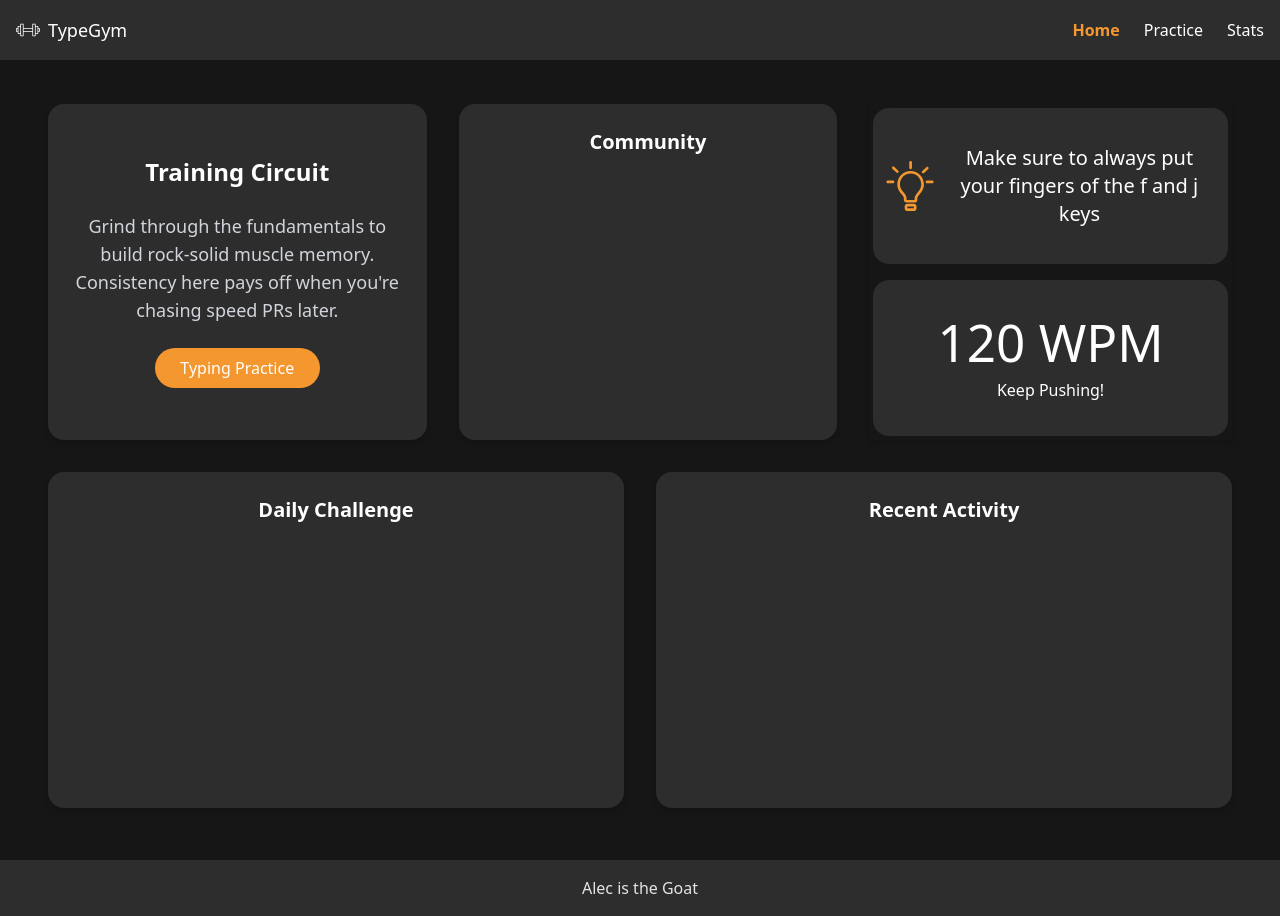
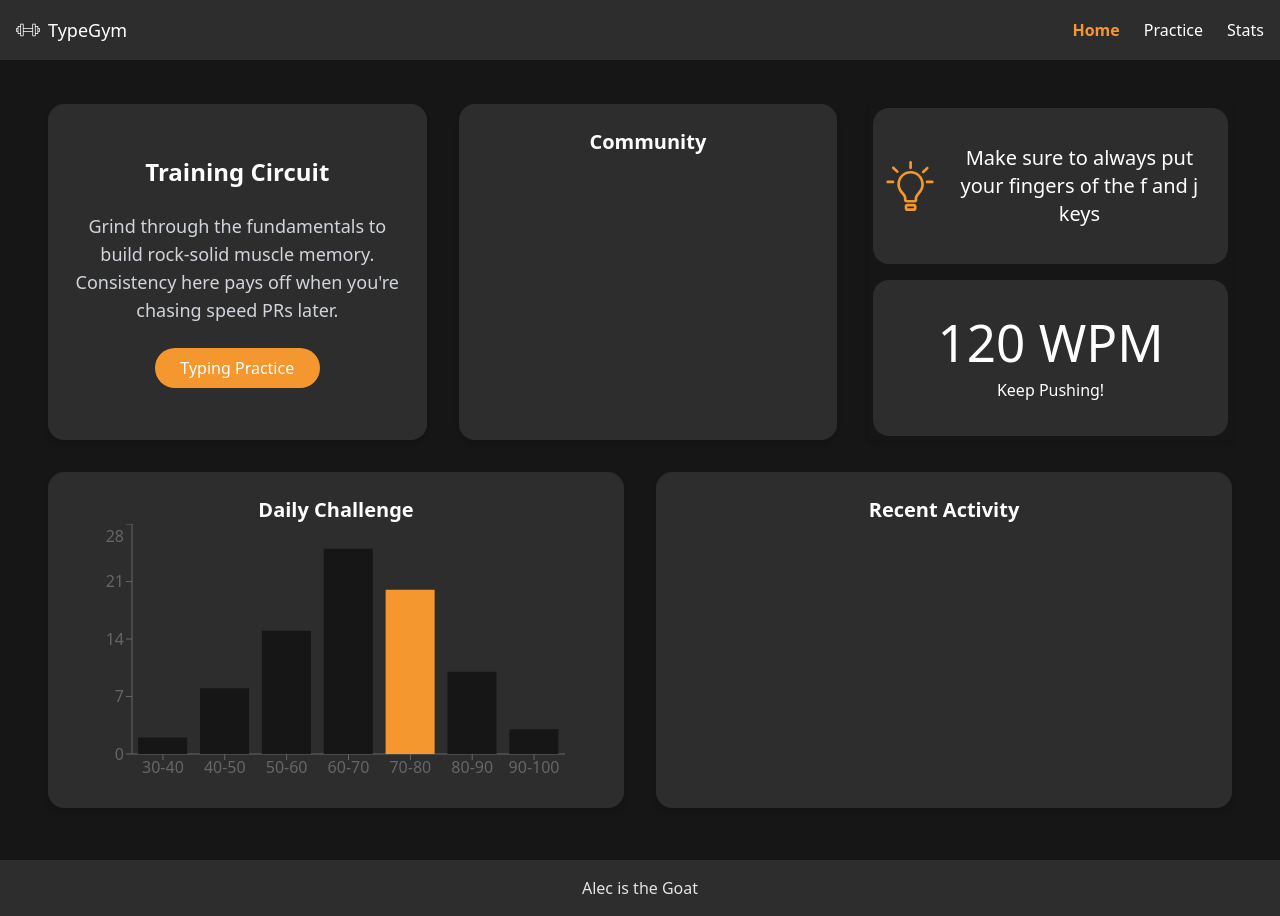
Before and after one commit to alecnhance/TypingGymV2, a React (Vite) app: page / in a window 1280 px wide. Built offline with nearby package versions, Linux system fonts and the light colour scheme.

Commit message:
set up daily challenge bar chart hardcoded

```diff
--- a/package.json
+++ b/package.json
@@ -23,7 +23,8 @@
     "react-dom": "^19.0.0",
     "react-router-dom": "^7.5.3",
     "react-select": "^5.10.1",
-    "react-swipeable": "^7.0.2"
+    "react-swipeable": "^7.0.2",
+    "recharts": "^2.15.3"
   },
   "devDependencies": {
     "@eslint/js": "^9.22.0",
--- /dev/null
+++ b/src/components/home_components/DailyBar.jsx
@@ -0,0 +1,75 @@
+import { useState } from 'react';
+import {
+  BarChart, Bar, XAxis, YAxis, Tooltip,
+  ResponsiveContainer, Cell
+} from 'recharts';
+
+const userWPM = 72;
+
+const wpmDistribution = [
+  { range: "30-40", count: 2 },
+  { range: "40-50", count: 8 },
+  { range: "50-60", count: 15 },
+  { range: "60-70", count: 25 },
+  { range: "70-80", count: 20 },
+  { range: "80-90", count: 10 },
+  { range: "90-100", count: 3 },
+].map(bucket => {
+  const [min, max] = bucket.range.split("-").map(Number);
+  return {
+    ...bucket,
+    isUser: userWPM >= min && userWPM < max,
+  };
+});
+
+const CustomTooltip = ({ active, payload, label }) => {
+  if (active && payload && payload.length) {
+    return (
+      <div className="bg-gray-800 text-white p-2 rounded shadow-lg">
+        <p className="text-sm">{`WPM: ${label}`}</p>
+        <p className="text-sm">{`Users: ${payload[0].value}`}</p>
+      </div>
+    );
+  }
+  return null;
+};
+
+const DailyBar = () => {
+  const [hoveredIndex, setHoveredIndex] = useState(null);
+
+  return (
+    <ResponsiveContainer width="100%" height="100%">
+      <BarChart
+        data={wpmDistribution}
+        margin={{ top: 0, right: 35, left: 0, bottom: 0 }}
+        onMouseMove={(state) => {
+          if (state && state.activeTooltipIndex !== undefined) {
+            setHoveredIndex(state.activeTooltipIndex);
+          }
+        }}
+        onMouseLeave={() => setHoveredIndex(null)}
+      >
+        <XAxis dataKey="range" />
+        <YAxis />
+        <Tooltip content={<CustomTooltip />} cursor={{ fill: 'rgba(0,0,0,0)' }} />
+        <Bar dataKey="count" isAnimationActive={false} activeBar={false}>
+          {wpmDistribution.map((entry, index) => {
+            const isHovered = hoveredIndex === index;
+            const fillColor = isHovered
+              ? (entry.isUser ? '#FFC76A' : '#666666')
+              : (entry.isUser ? '#F5972F' : '#161616');
+
+            return (
+              <Cell
+                key={`cell-${index}`}
+                fill={fillColor}
+              />
+            );
+          })}
+        </Bar>
+      </BarChart>
+    </ResponsiveContainer>
+  );
+};
+
+export default DailyBar;
--- a/src/components/stat_components/AchievementCard.jsx
+++ b/src/components/stat_components/AchievementCard.jsx
@@ -1,4 +1,4 @@
-import ProgressBar from '../ProgressBar';
+import ProgressBar from '../typing_area_comp/ProgressBar';
 
 const AchievementCard = ({ progress, title, description, image }) => {
     return (
--- a/src/pages/Home.jsx
+++ b/src/pages/Home.jsx
@@ -1,6 +1,6 @@
 import { useNavigate } from 'react-router-dom';
 import bulb from "../assets/bright-light-bulb.svg";
-
+import DailyBar from '../components/home_components/DailyBar';
 
 
 const widgetData = [
@@ -60,8 +60,11 @@ const Home = () => {
         </div>
       </div>
       <div className="flex justify-center items-start gap-8 p-4 w-full">
-        <div className="flex flex-col justify-between rounded-2xl shadow-md p-6 w-1/2 h-[42vh] bg-headerGray text-white">
-          <h2 className="text-xl font-bold mb-2">Daily Challenge</h2>
+        <div className="flex flex-col flex-grow justify-between rounded-2xl shadow-md p-6 w-1/2 h-[42vh] bg-headerGray text-white">
+          <h2 className="text-xl font-bold ">Daily Challenge</h2>
+          <div className="h-full flex-1">
+            <DailyBar />
+          </div>
         </div>
         <div className="flex flex-col justify-between rounded-2xl shadow-md p-6 w-1/2 h-[42vh] bg-headerGray text-white">
           <h2 className="text-xl font-bold mb-2">Recent Activity</h2>
--- a/src/pages/Practice.jsx
+++ b/src/pages/Practice.jsx
@@ -1,4 +1,4 @@
-import TypingArea from "../components/TypingArea";
+import TypingArea from "../components/typing_area_comp/TypingArea";
 
 const Practice = () => {
     return (
```
Also changed, not shown: src/components/typing_area_comp/Dropdown.jsx (renamed from src/components/Dropdown.jsx), src/components/typing_area_comp/InnerTyping.jsx (renamed from src/components/InnerTyping.jsx), src/components/typing_area_comp/ProgressBar.jsx (renamed from src/components/ProgressBar.jsx), src/components/typing_area_comp/TypingArea.jsx (renamed from src/components/TypingArea.jsx), src/styles/App.css (line endings or trailing spaces), 1 other file (tests, documents, lock files or other folders).
